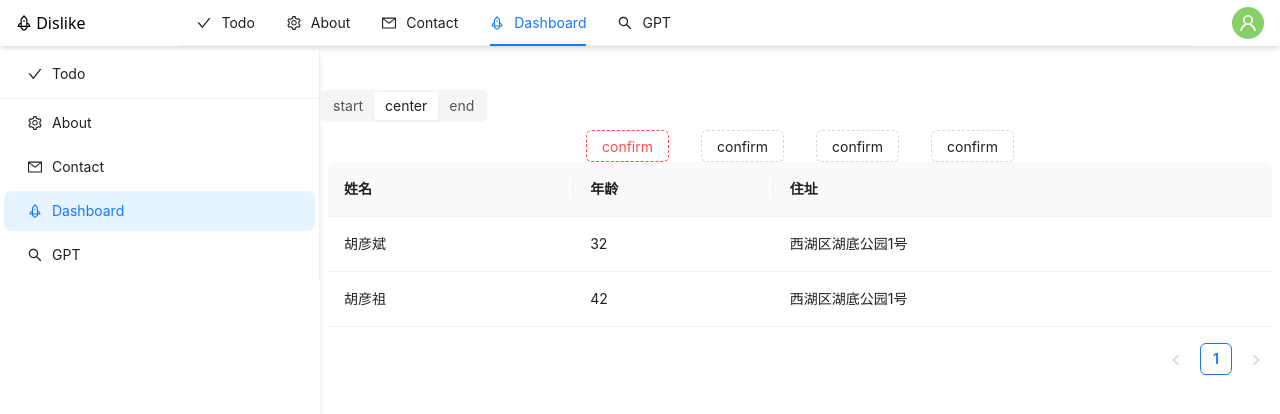
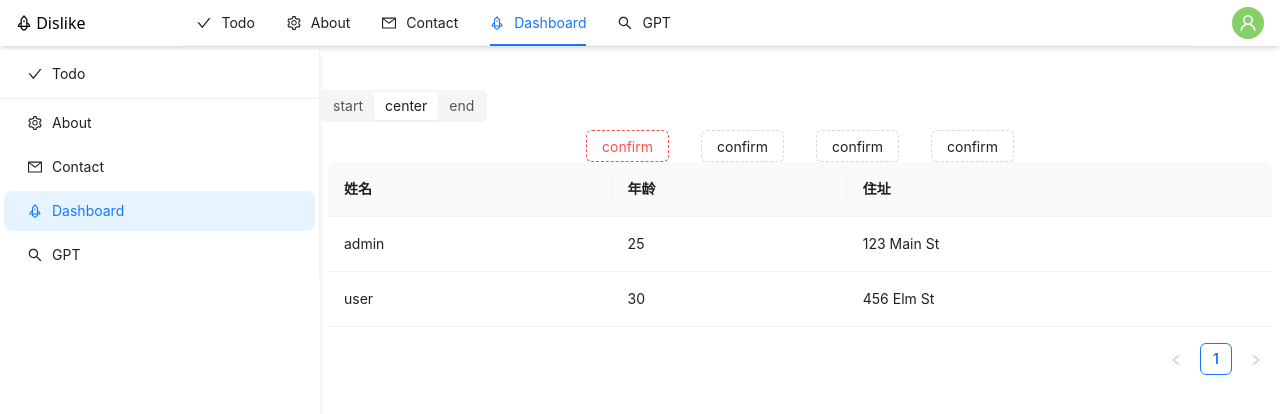
Before and after one commit to mulvzan/twice, a React (Vite) app: page /dashboard in a window 1280 px wide. Shown: the top 414 px of the page. Built offline with nearby package versions, Linux system fonts and the light colour scheme.

Commit message:
tanstack for userinfo

```diff
--- a/src/Dashboard.tsx
+++ b/src/Dashboard.tsx
@@ -1,7 +1,13 @@
-import { Segmented, Table } from "antd";
+import { Segmented, Spin, Alert, Table } from "antd";
 import { Button } from "antd";
 import { useState } from "react";
 import type { ColumnsType } from "antd/es/table";
+import {
+  useUserInfo,
+} from "./hooks/useApi";
+// import { useForm, Controller } from "react-hook-form";
+
+import type { UserInfo } from "./lib/api";
 
 interface DataType {
   key: string;
@@ -10,22 +16,22 @@ interface DataType {
   address: string;
 }
 
-const dataSource: DataType[] = [
-  {
-    key: "1",
-    name: "胡彦斌",
-    age: 32,
-    address: "西湖区湖底公园1号",
-  },
-  {
-    key: "2",
-    name: "胡彦祖",
-    age: 42,
-    address: "西湖区湖底公园1号",
-  },
-];
+// const dataSource: DataType[] = [
+//   {
+//     key: "1",
+//     name: "胡彦斌",
+//     age: 32,
+//     address: "西湖区湖底公园1号",
+//   },
+//   {
+//     key: "2",
+//     name: "胡彦祖",
+//     age: 42,
+//     address: "西湖区湖底公园1号",
+//   },
+// ];
 
-const columns: ColumnsType<DataType> = [
+const columns: ColumnsType<UserInfo> = [
   {
     title: "姓名",
     dataIndex: "name",
@@ -45,6 +51,7 @@ const columns: ColumnsType<DataType> = [
 
 const Dashboard: React.FC = () => {
   const [alignItems, setAlignItems] = useState<"start" | "center" | "end">("center");
+  const { data: userinfos, isLoading, error } = useUserInfo();
 
   return (
     <div className="mt-10 flex flex-col h-screen">
@@ -65,8 +72,8 @@ const Dashboard: React.FC = () => {
             alignItems === "start"
               ? "flex-start"
               : alignItems === "end"
-              ? "flex-end"
-              : "center",
+                ? "flex-end"
+                : "center",
         }}
       >
         <Button size="middle" danger type="dashed">
@@ -83,8 +90,11 @@ const Dashboard: React.FC = () => {
         </Button>
       </div>
       <div className="  mx-2">
-        <Table dataSource={dataSource} columns={columns} />
+        {isLoading && <Spin />}
+        {error && <Alert message="加载失败" description={error.message} type="error" showIcon />}
+        <Table dataSource={userinfos} columns={columns} />
       </div>
+
     </div>
   );
 };
--- a/src/hooks/useApi.ts
+++ b/src/hooks/useApi.ts
@@ -1,10 +1,12 @@
 import { useMutation, useQuery, useQueryClient } from '@tanstack/react-query';
-import { api, type Todo } from '../lib/api';
+import { api, type Todo, type UserInfo } from '../lib/api';
 
 // Query Keys - 用于缓存管理
 export const queryKeys = {
   todos: ['todos'] as const,
   user: (id: number) => ['user', id] as const,
+  userinfos: ['userinfos'] as const,
+
 };
 
 // Todo 相关 hooks
@@ -14,7 +16,13 @@ export const useTodos = () => {
     queryFn: api.getTodos,
   });
 };
+export const useUserInfo = () => {
+  return useQuery({
+    queryKey: queryKeys.userinfos,
+    queryFn: api.getUserInfos,
 
+  });
+};
 export const useCreateTodo = () => {
   const queryClient = useQueryClient();
 
@@ -103,4 +111,7 @@ export const useSendContactMessage = () => {
       console.log('Contact message sent successfully');
     },
   });
+
+
+
 };
--- a/src/lib/api.ts
+++ b/src/lib/api.ts
@@ -8,7 +8,12 @@ export interface User {
   email: string;
   avatar?: string;
 }
-
+export interface UserInfo {
+  key: number;
+  name: string;
+  age: number;
+  address: string;
+}
 export interface Todo {
   id: number;
   title: string;
@@ -50,6 +55,20 @@ let mockTodos: Todo[] = [
     createdAt: new Date().toISOString(),
   },
 ];
+let mockUserInfo: UserInfo[] = [
+  {
+    key: 1,
+    name: "admin",
+    age: 25,
+    address: "123 Main St",
+  },
+  {
+    key: 2,
+    name: "user",
+    age: 30,
+    address: "456 Elm St",
+  },
+];
 
 let nextTodoId = 3;
 
@@ -78,6 +97,11 @@ export const api = {
   getTodos: async (): Promise<Todo[]> => {
     await delay(500);
     return [...mockTodos];
+  },
+
+  getUserInfos: async (): Promise<UserInfo[]> => {
+    await delay(500);
+    return [...mockUserInfo];
   },
 
   createTodo: async (title: string): Promise<Todo> => {
@@ -142,4 +166,7 @@ export const api = {
       avatar: "https://pbs.twimg.com/profile_images/1640574015516594177/JHuG9Yl6_400x400.jpg"
     };
   },
+
+
+
 };
```
